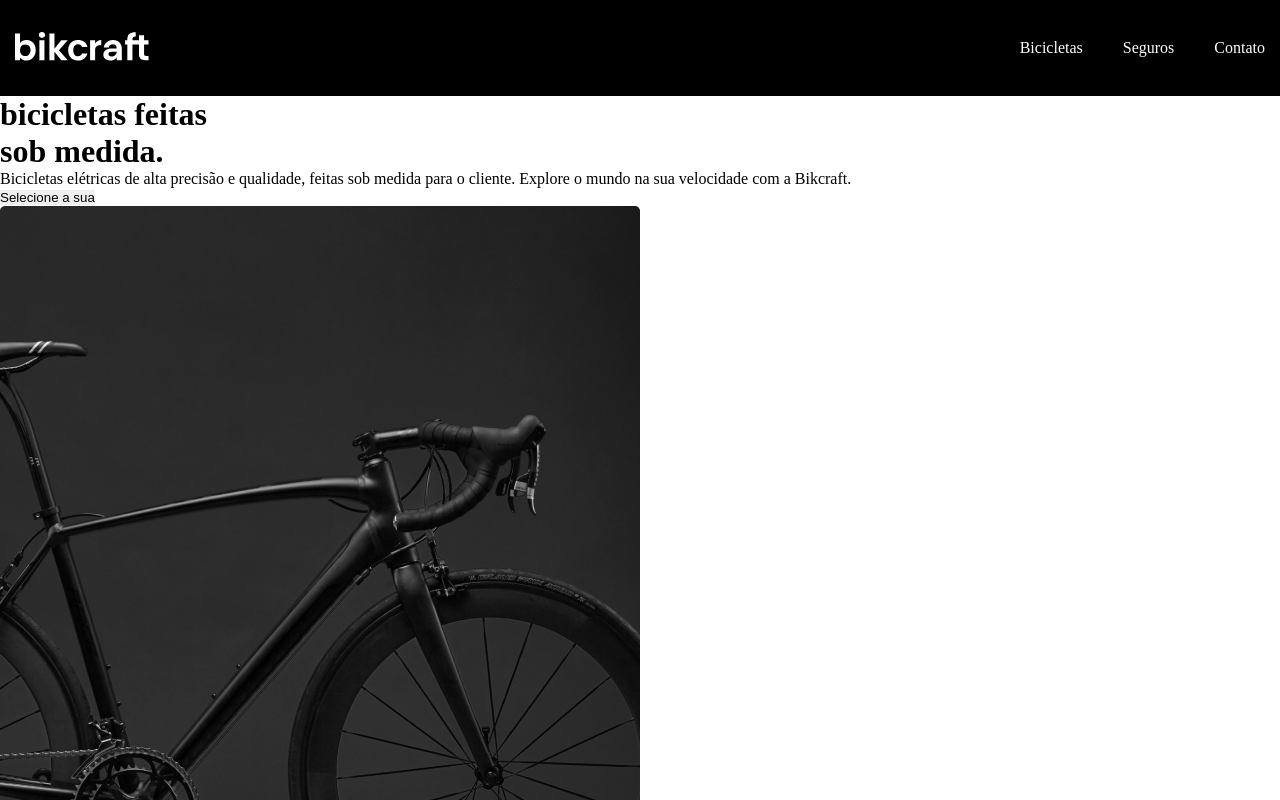
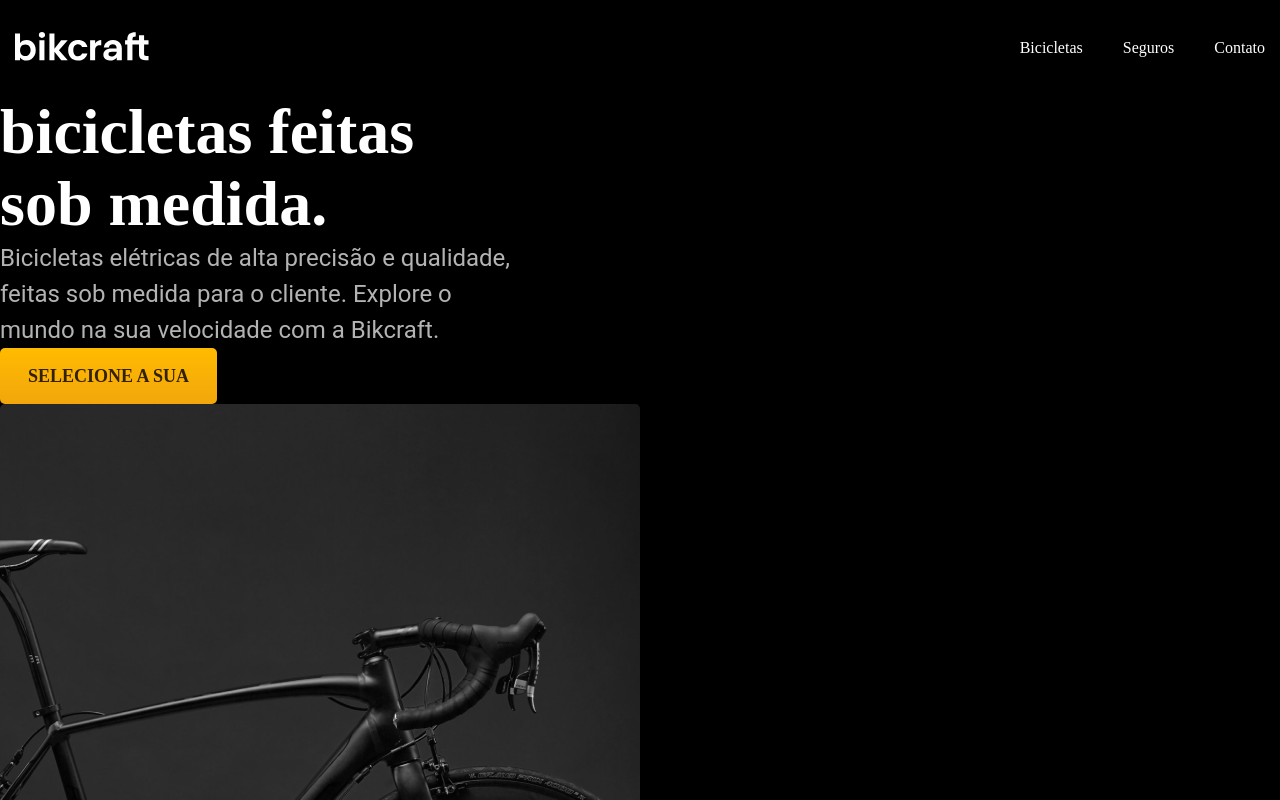
Before and after one commit to SereneMad/bikcraft, a plain HTML site: page index.html in a window 1280 px wide. Shown: the top 800 px of the page. Drawn offline with Linux system fonts and the light colour scheme; a web font is replaced by a local one.

Commit message:
intro init

```diff
--- a/css/style.css
+++ b/css/style.css
@@ -230,6 +230,8 @@ a {
 
 header {
     background-color: #000;
+    position: fixed;
+    width: 100%;
 }
 
 .header_wrapper {
@@ -308,3 +310,61 @@ header {
     transition: transform 0.25s;
     transition: transform 0.25s, -webkit-transorm 0.25s;
 }
+
+.page {
+
+}
+
+.intro_bg {
+    background-color: #000000;
+}
+
+.intro_wrapper {
+    margin-top: 96px;
+}
+
+.intro_left {
+
+}
+
+.intro_left h1 {
+    color: #ffffff;
+    font-family: 'Poppins';
+    font-style: normal;
+    font-weight: 600;
+    font-size: 64px;
+    line-height: 72px;
+}
+
+.intro_left p {
+    font-family: 'Roboto';
+    font-style: normal;
+    font-weight: 400;
+    font-size: 24px;
+    line-height: 150%;
+    /* or 150% */
+    color: #B3B3B3;
+}
+
+.intro_left button {
+    width: 217px;
+    height: 55.86px;
+    left: 205px;
+    top: 612px;
+
+    /* Gradiente */
+
+    background: linear-gradient(180deg, #FFBB00 0%, #F2A60C 100%);
+    border-radius: 5px;
+
+    font-family: 'Poppins';
+    font-style: normal;
+    font-weight: 600;
+    font-size: 18px;
+    line-height: 24px;
+    /* identical to box height, or 133% */
+
+    text-transform: uppercase;
+
+    color: #332200;
+}
--- a/index.html
+++ b/index.html
@@ -15,11 +15,15 @@
       <div class="header_wrapper">
          <div class="header__row">
             <!--Логотип-->
-            <div class="header__logo">
-               <a href="#"><img src="./img/svg/logo.svg" alt="bikcraft_logo"></a>
+            <a href="#"class="header__logo">
+               <img src="./img/svg/logo.svg" alt="bikcraft_logo">
+            </a>
+            <!--Навигация-->
+            <div class="header__burger">
+               <span></span>
             </div>
             <!--Навигация-->
-            <nav class="menu__body">
+            <nav class="header__menu">
                <ul class="menu__list">
                   <li><a href="#" class="menu__link">Bicicletas</a></li>
                   <li><a href="#" class="menu__link">Seguros</a></li>
@@ -37,7 +41,7 @@
             <!--Левая часть интро-->
             <div class="intro_left">
                <h1>bicicletas feitas<br>sob medida.</h1>
-               <p>Bicicletas elétricas de alta precisão e qualidade,  feitas sob medida para o cliente. Explore o mundo na sua velocidade com a Bikcraft.</p>
+               <p>Bicicletas elétricas de alta precisão e qualidade,<br>feitas sob medida para o cliente. Explore o<br>mundo na sua velocidade com a Bikcraft.</p>
                <button>Selecione a sua</button>
             </div>
             <!--Правая часть интро-->
```
